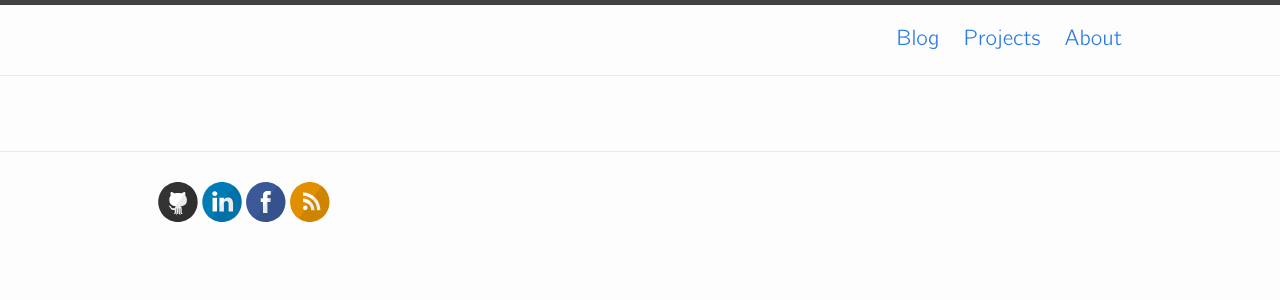
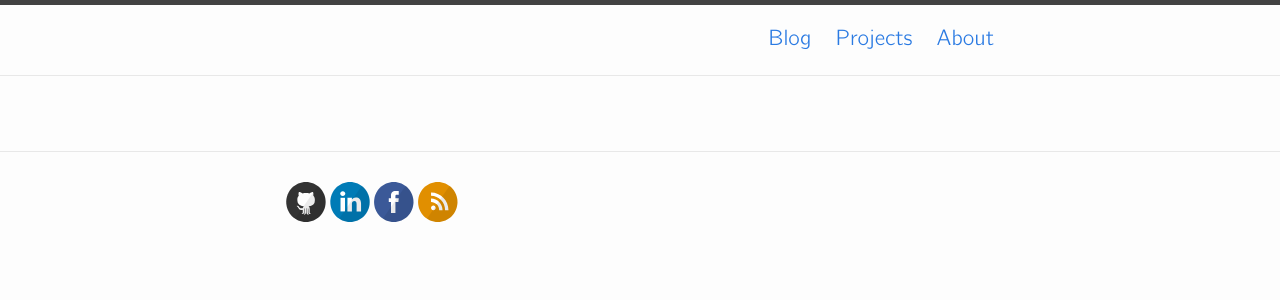
Before and after one commit to alopatindev/alopatindev.github.io, a Jekyll site: the page built from index.html, in a window 1280 px wide. Shown: the top 300 px of the page. Built offline with Jekyll 4.4.1, drawn with Linux system fonts in a browser that asks for light colours.

Commit message:
update style

```diff
--- a/css/main.scss
+++ b/css/main.scss
@@ -28,7 +28,7 @@ $grey-color-light: lighten($grey-color, 40%);
 $grey-color-dark:  darken($grey-color, 25%);
 
 // Width of the content area
-$content-width:  80%;
+$content-width:  60%;
 
 $on-palm:      600px;
 $on-laptop:    800px;
```
